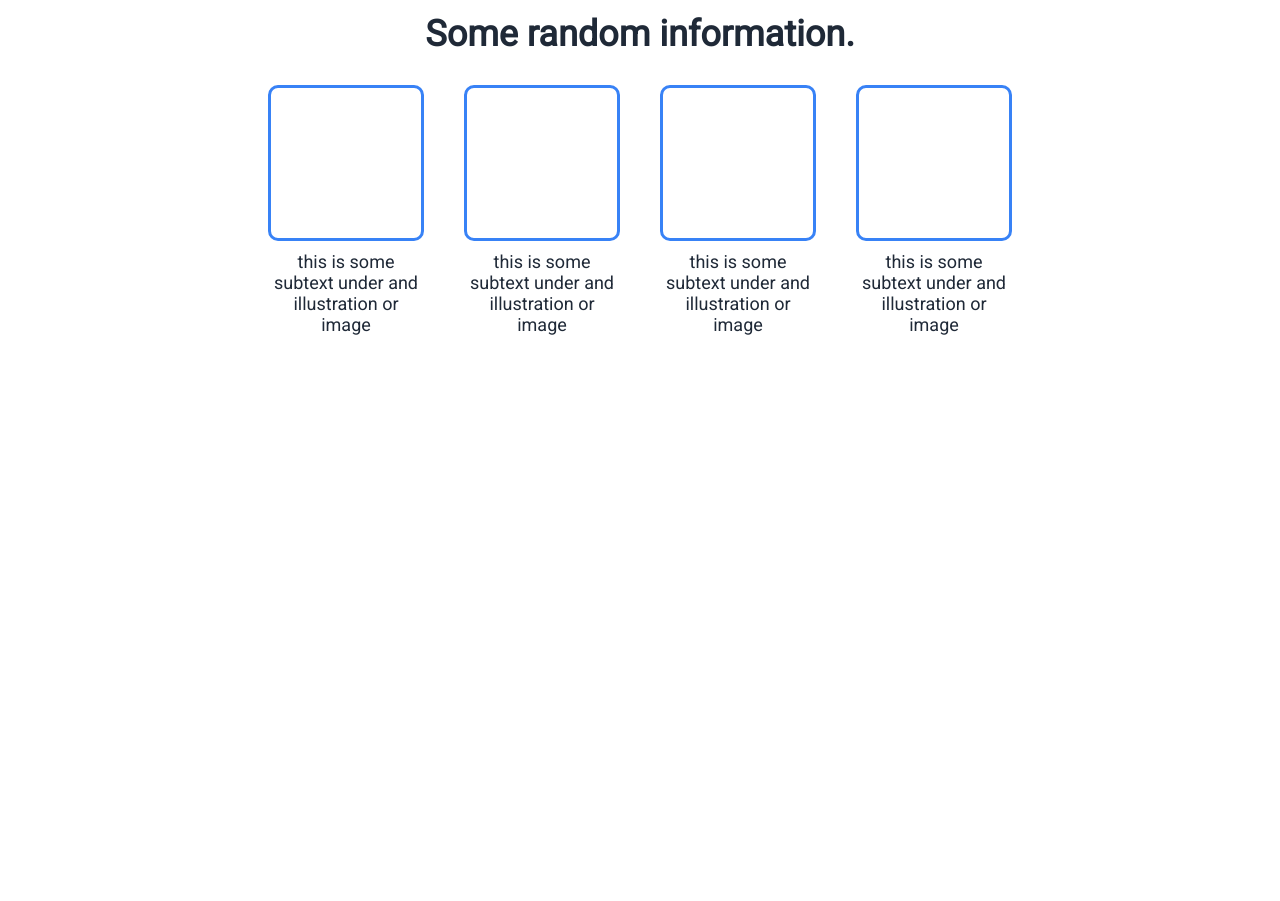
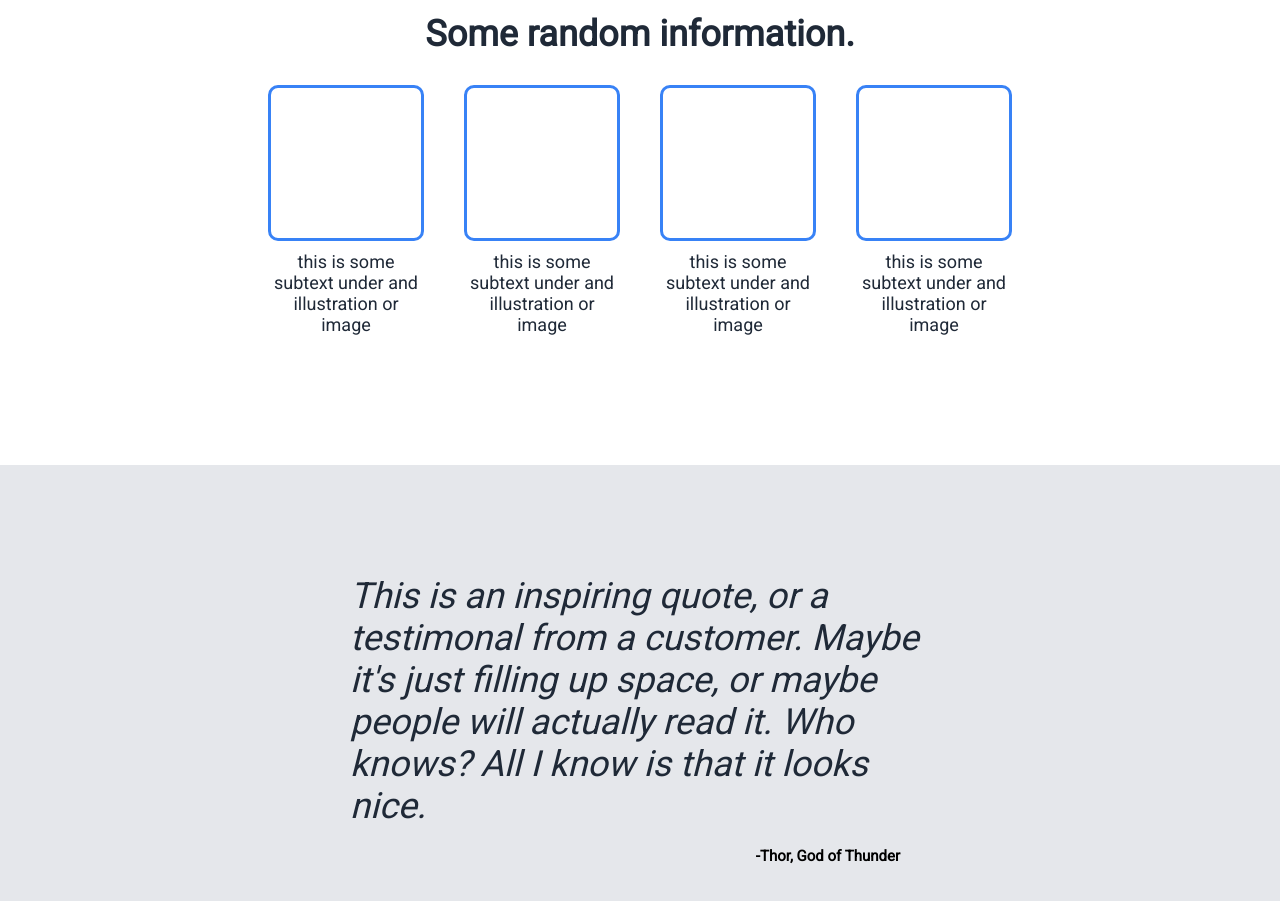
Before and after one commit to spoljoooooo/landing-page, a plain HTML site: page index.html in a window 1280 px wide. Shown: the part 551-1452 px from the top of the page. Before the commit the page ends 1016 px from the top, so only its background shows below. Drawn offline with Linux system fonts and the light colour scheme.

Commit message:
lower contetn add

```diff
--- a/index.html
+++ b/index.html
@@ -66,7 +66,12 @@
 
     <!-- LOWER CONTENT -->
     <div class="lower">
-
+        <div class="quote">
+            <p>This is an inspiring quote, or a testimonal from a customer. Maybe it's just filling up space, or maybe people will actually read it. Who knows? All I know is that it looks nice.</p>
+        </div>
+        <div class="author">
+            <p>-Thor, God of Thunder</p>
+        </div>
     </div>
 
     <!-- SIGN-UP CONTENT -->
--- a/style.css
+++ b/style.css
@@ -132,3 +132,29 @@ p {
 }
 
 /* LOWER CONTENT */
+
+.lower {
+    display: flex;
+    flex-direction: column;
+    padding: 100px 350px;
+    background-color: #E5E7EB;
+}
+
+.lower .quote p {
+    font-weight: 200;
+    font-style: italic;
+    font-size: 36px;
+    color: #1F2937;
+}
+
+.lower .author {
+    display: flex;
+    justify-content: right;
+}
+
+.lower .author p {
+    padding-right: 30px;
+    font-weight: bolder;
+    color: black;
+    font-size: 15px;
+}
```
